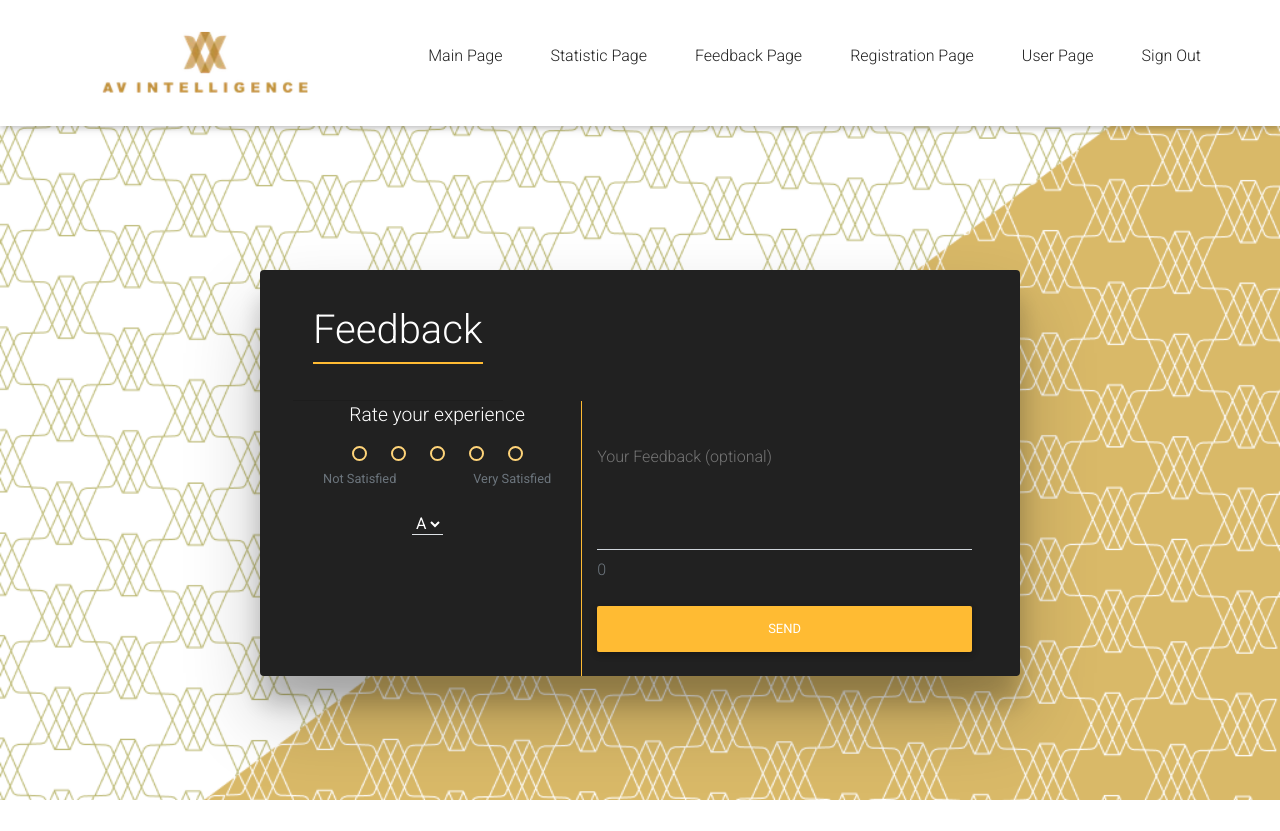
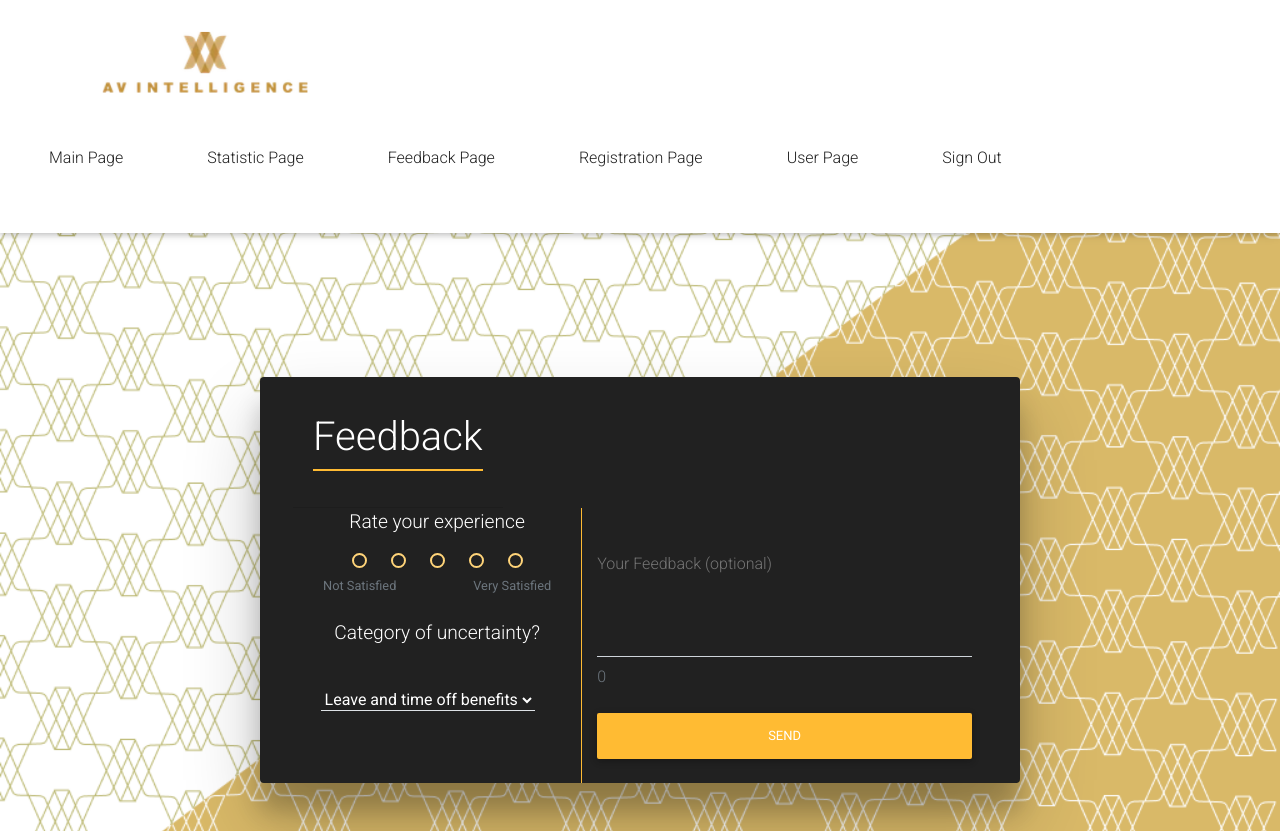
Before and after one commit to Lossody/FYP_UIUXP, a Flask app: page /feedback in a window 1280 px wide. Before the commit the page ends 800 px from the top, so only its background shows below. Run offline with Flask 2, Linux system fonts and the light colour scheme; the visitor is signed in with stand-in values (Sample User, id 1); some libraries are stand-ins or nearby versions.

Commit message:
Category changes

```diff
--- a/application/form_feedback.py
+++ b/application/form_feedback.py
@@ -4,6 +4,6 @@ from wtforms.validators import Length, InputRequired , ValidationError , NumberR
 
 class FeedbackForm(FlaskForm):
     stars = RadioField('Stars',choices=[('1','Very Unsatisifed'),('2','UnSatisfied'),('3','Somewhat Satisifed'),('4','Satisfied'),('5','Very Satisfied')],validators = [InputRequired()])
-    category = SelectField('Password',choices=[('A','A'),('B','B'),('C','C')],validators = [InputRequired()])
+    category = SelectField('Password',choices=[('A','Leave and time off benefits'),('B','Meal and break periods'),('C','Timekeeping and pay')],validators = [InputRequired()])
     feedback = StringField('feedback',validators = [Length(1,300)])
     submit = SubmitField("Submit")
--- a/application/templates/Feedback.html
+++ b/application/templates/Feedback.html
@@ -36,8 +36,8 @@
                             <small id="Satisfied" class="text-muted col text-right"> Very Satisfied</small>
                         </div>
 
-
-
+                        <br>
+                        <p class="text-white">Category of uncertainty?</p>
                         <div class="col-md-11 d-flex justify-content-center">
                             <div class="md-form form-group">
                                 {{ form.category(class="form-select bg-dark text-white border-bottom border-right-0
--- a/application/templates/layout_feedback.html
+++ b/application/templates/layout_feedback.html
@@ -5,6 +5,8 @@
     <title>{{title}}</title>
     <!-- Star css-->
     <link rel="stylesheet" href="{{ url_for('static',filename = 'css/feedback.css')}}">
+    <!-- Nav Bar CSS-->
+    <link rel="stylesheet" href = "{{ url_for('static',filename = 'css/nav.css')}}">
     <!-- Font Awesome -->
     <link rel="stylesheet" href="https://use.fontawesome.com/releases/v5.8.2/css/all.css">
     <!-- Google Fonts -->
```
